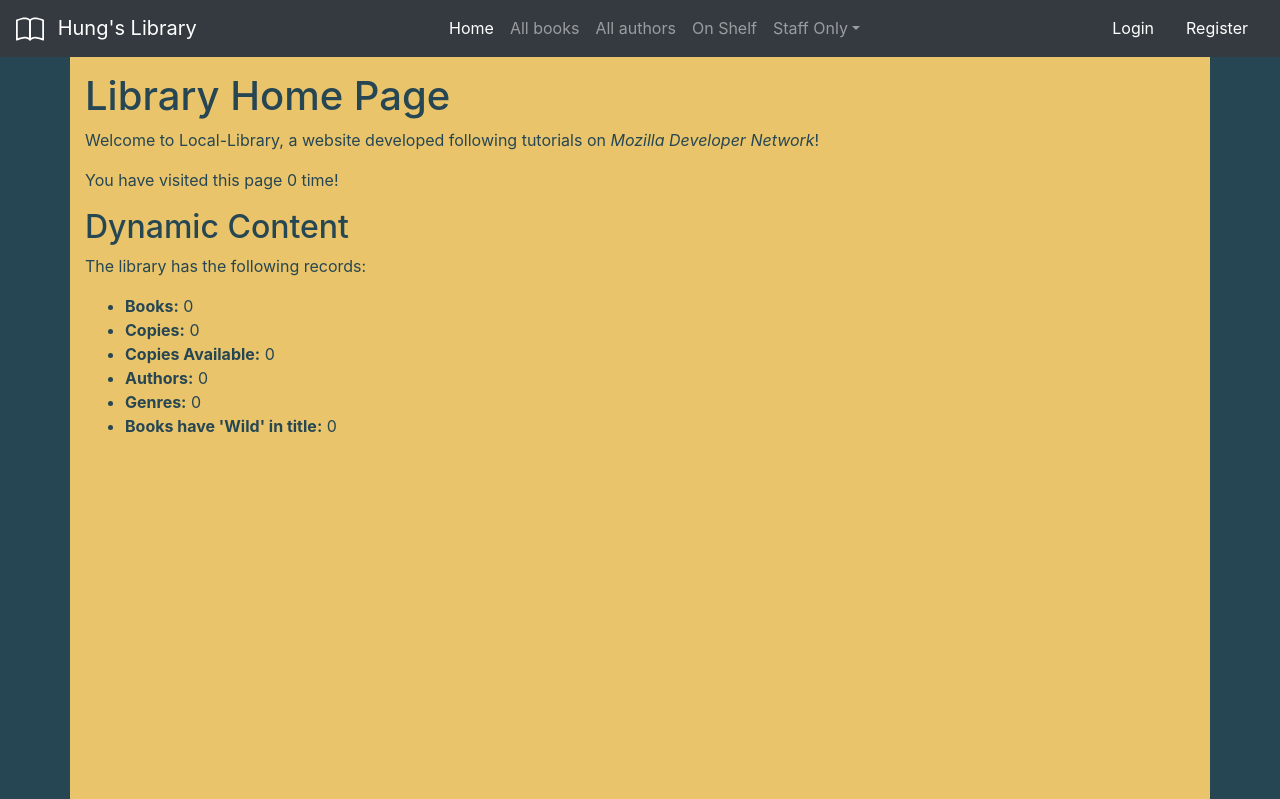
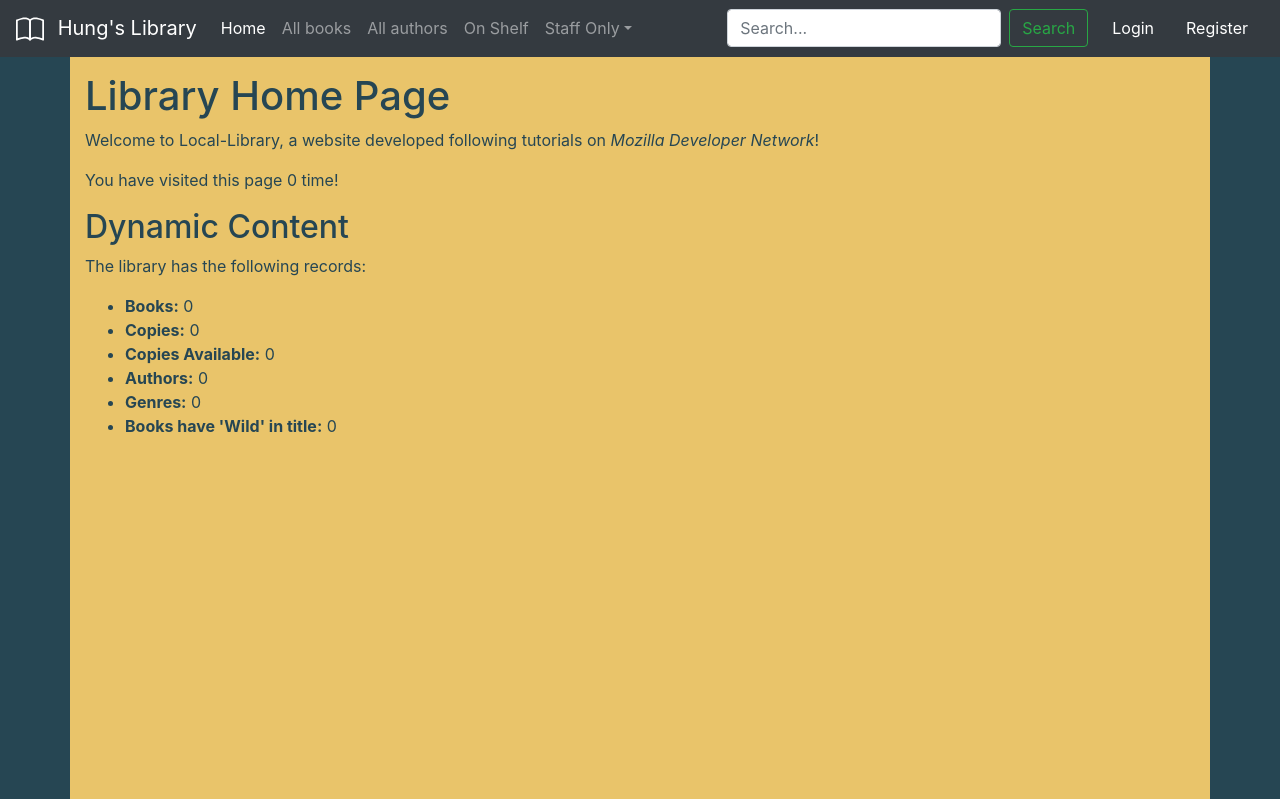
Before and after one commit to hungntgrb/local_library, a Django app: page /catalog/ in a window 1280 px wide. Shown: the top 799 px of the page. Run offline with Django 3.2, Linux system fonts and the light colour scheme; data that the repository does not hold is empty; some libraries are stand-ins or nearby versions.

Commit message:
Them Search-bar, search_results

```diff
--- a/catalog/templates/base_generic.html
+++ b/catalog/templates/base_generic.html
@@ -25,7 +25,8 @@
             d="M12.786 1.072C11.188.752 9.084.71 7.646 2.146A.5.5 0 0 0 7.5 2.5v11a.5.5 0 0 0 .854.354c.843-.844 2.115-1.059 3.47-.92 1.344.14 2.66.617 3.452 1.013A.5.5 0 0 0 16 13.5v-11a.5.5 0 0 0-.276-.447L15.5 2.5l.224-.447-.002-.001-.004-.002-.013-.006-.047-.023a12.582 12.582 0 0 0-.799-.34 12.96 12.96 0 0 0-2.073-.609zM15 2.82v9.908c-.846-.343-1.944-.672-3.074-.788-1.143-.118-2.387-.023-3.426.56V2.718c1.063-.929 2.631-.956 4.09-.664A11.956 11.956 0 0 1 15 2.82z" />
         </svg>
 
-        <span class="d-none d-sm-inline">Hung's Library</span></a>
+        <span class="d-none d-sm-inline">Hung's Library</span>
+      </a>
 
       <ul class="nav order-lg-last">
         {% if user.is_authenticated %}
@@ -57,8 +58,9 @@
         <span class="navbar-toggler-icon"></span>
       </button>
 
-      <div class="collapse navbar-collapse" id="libNav">
-        <ul class="navbar-nav mx-auto">
+      <div class="collapse navbar-collapse " id="libNav">
+
+        <ul class="navbar-nav ">
           <li class="nav-item {% if request.resolver_match.url_name == 'index' %}active{% endif %}"><a class="nav-link"
               href="{% url 'index' %}">Home</a></li>
 
@@ -76,8 +78,14 @@
               <a class="dropdown-item" href="{% url 'all-borrowed' %}">All borrowed books</a>
             </div>
           </li>
+        </ul>
 
-        </ul>
+        <form action="{% url 'search_result' %}" class="form-inline mt-2 mt-md-0 ml-md-auto mr-lg-2" method="GET">
+          <input class="form-control mr-sm-2" type="search" placeholder="Search..." aria-label="Search" name="q"
+            id="search-bar">
+          <button class="btn btn-outline-success my-2 my-sm-0" type="submit">Search</button>
+        </form>
+
       </div>
 
     </nav>
@@ -107,14 +115,20 @@
       {% if form.errors %}
       {% for field in form %}
       {% for error in field.errors %}
-      <div class="alert alert-danger" role="alert">
+      <div class="alert alert-danger alert-dismissible" role="alert">
         <strong>{{ error|escape }}</strong>
+        <button class="close" type="button" data-dismiss="alert" aria-label="Close">
+          <span aria-hidden="true">&times;</span>
+        </button>
       </div>
       {% endfor %}
       {% endfor %}
       {% for error in form.non_field_errors %}
-      <div class="alert alert-danger" role="alert">
+      <div class="alert alert-danger alert-dismissible" role="alert">
         <strong>{{ error|escape }}</strong>
+        <button class="close" type="button" data-dismiss="alert" aria-label="Close">
+          <span aria-hidden="true">&times;</span>
+        </button>
       </div>
       {% endfor %}
       {% endif %}
--- a/catalog/urls.py
+++ b/catalog/urls.py
@@ -27,4 +27,6 @@ urlpatterns = [
     path('book/<int:pk>/delete/', views.BookDelete.as_view(), name='book_delete'),
     path('book/<uuid:uid>/borrow/', views.borrow_a_book, name='borrow_a_book'),
     path('book/<uuid:uid>/return/', views.return_a_book, name='return_a_book'),
+    # ------- Search ---------
+    path('search-result/', views.search_view, name='search_result'),
 ]
--- a/catalog/views.py
+++ b/catalog/views.py
@@ -204,3 +204,14 @@ class BookDelete(PermissionRequiredMixin, SuccessMessageMixin, DeleteView):
     permission_required = 'catalog.delete_book'
     success_url = reverse_lazy('books')
     success_message = f'Book successfully deleted!'
+
+
+def search_view(request):
+    q = request.GET.get('q')
+    book_results = Book.objects.filter(title__icontains=q)
+    author_results = Author.objects.filter(first_name__icontains=q)
+    context = {
+        'books': book_results,
+        'authors': author_results,
+    }
+    return render(request, 'catalog/search_result.html', context)
```
Also changed, not shown: catalog/templates/catalog/search_result.html (added, +26 -0 lines).
